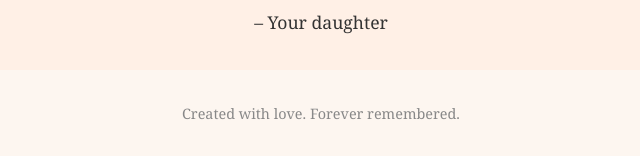
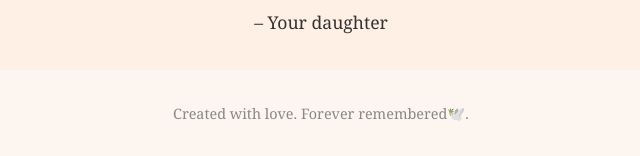
Before and after one commit to inlovingmemorywithdad/In-Loving-Memory, a plain HTML site: page index.html in a window 1280 px wide. Shown: the part 992-1148 px from the top of the page, 319-959 px from the left. Drawn offline with Linux system fonts and the light colour scheme.

Commit message:
Update index.html

```diff
--- a/index.html
+++ b/index.html
@@ -100,7 +100,7 @@
   </section>
 
   <footer>
-    Created with love. Forever remembered.
+    Created with love. Forever remembered🕊️.
   </footer>
 
 </body>
```
